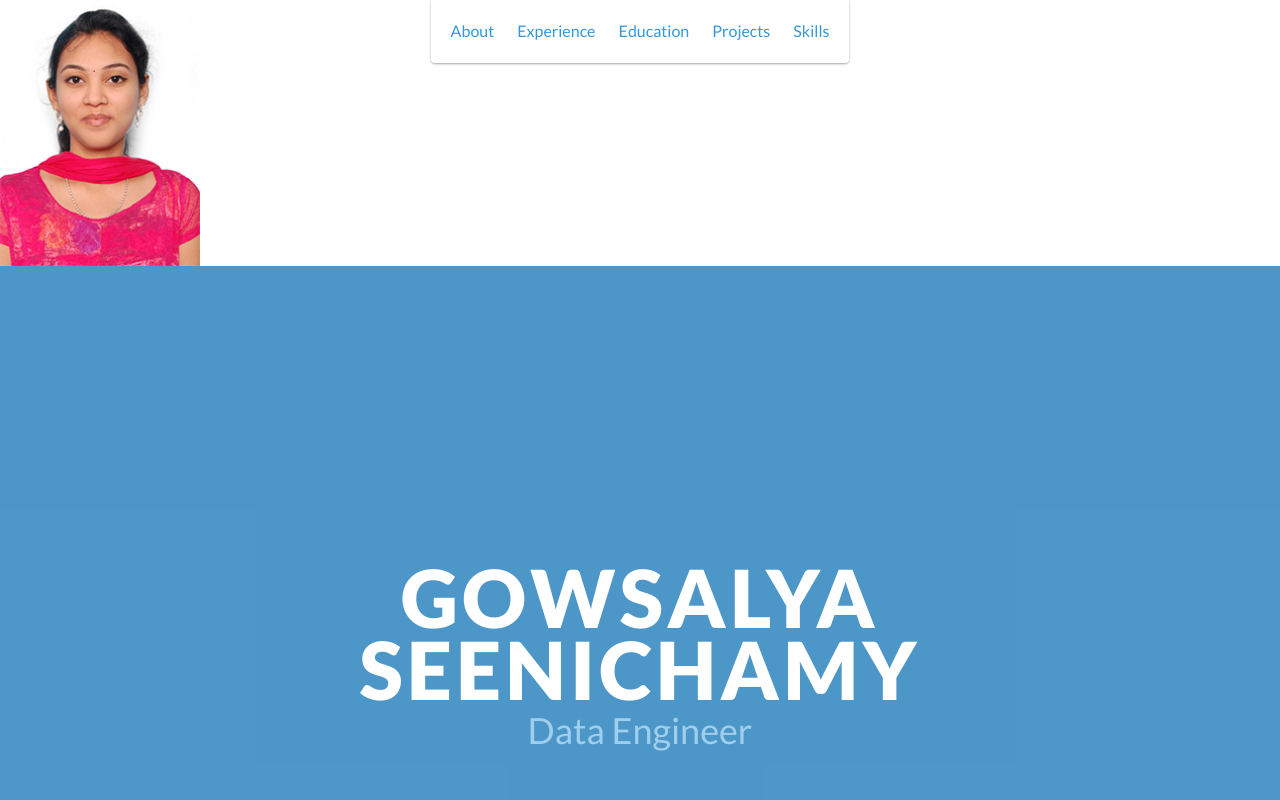
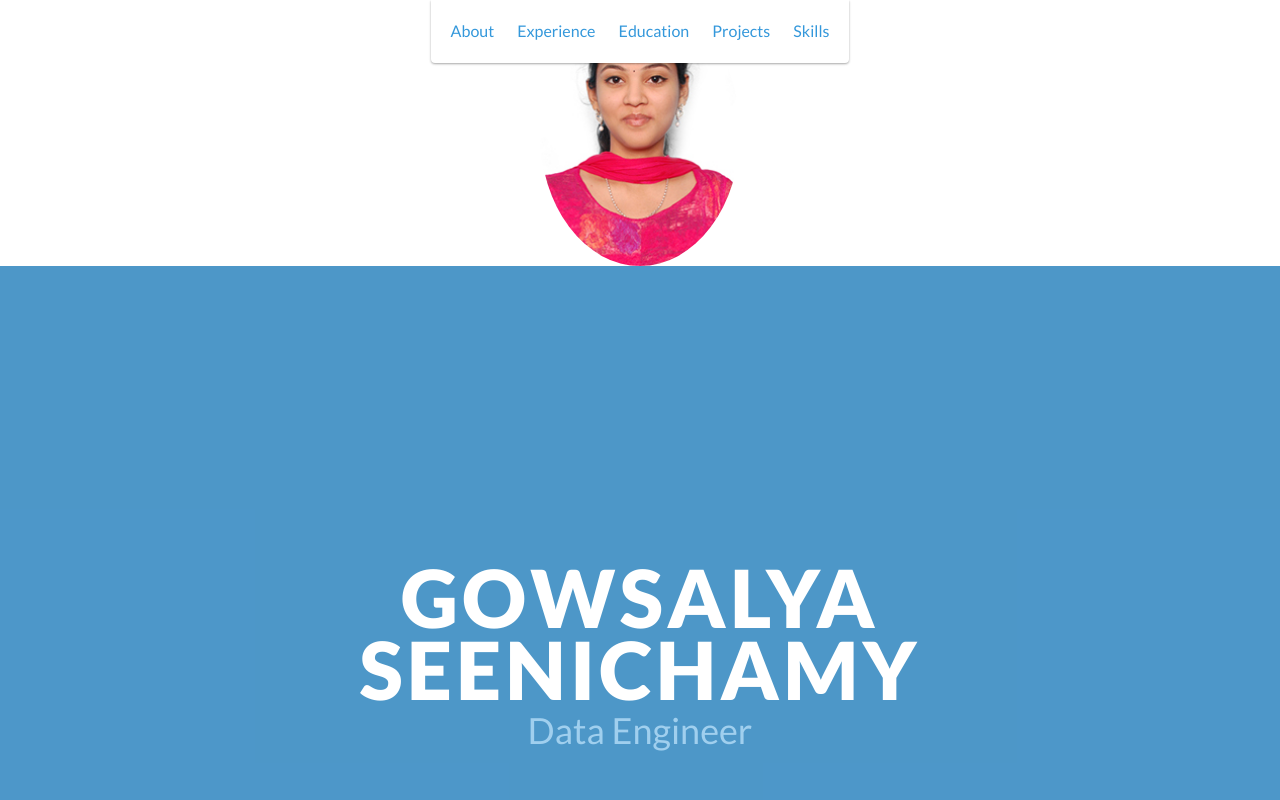
Before and after one commit to Gowsalya-55/Gowsalya-55.github.io, a website: page index.html in a window 1280 px wide. Shown: the top 800 px of the page. Drawn offline with nearby package versions, Linux system fonts and the light colour scheme.

Commit message:
img-center

```diff
--- a/index.html
+++ b/index.html
@@ -1,5 +1,16 @@
 <!DOCTYPE html>
 <html class="no-js" lang="en">
+
+<style>
+    body {
+        text-align: center;
+    }
+    img {
+        display: block;
+        margin: 0 auto;
+        border-radius: 50%;
+    }
+</style>
 
 <head>
     <meta charset="utf-8">
```
